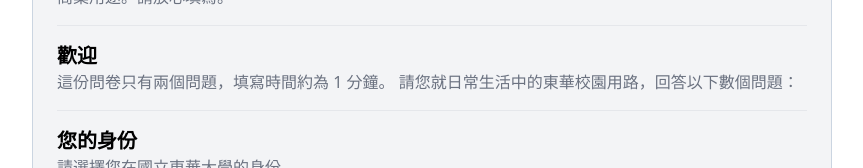
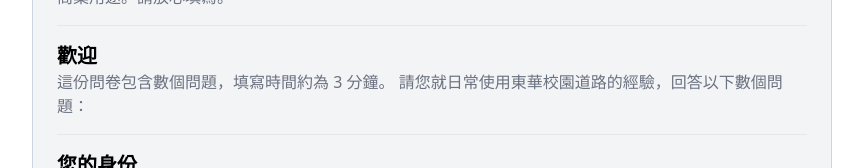
Before and after one commit to yc97463/ndhusa-traffic, a Next.js app: page / in a window 1280 px wide. Shown: the part 456-624 px from the top of the page, without its empty margins (208-1071 px from the left). Built offline with nearby package versions, Linux system fonts and the light colour scheme.

Commit message:
fix typo

```diff
--- a/pages/index.tsx
+++ b/pages/index.tsx
@@ -11,7 +11,7 @@ export default function Survey() {
           </h1>
           <div>
             <p className="my-2">
-              歡迎<strong>油成</strong>！{" "}
+              <strong>油成</strong>您好！{" "}
               <a className="text-sky-500">（不是您嗎？）</a>
             </p>
             <p>
@@ -23,8 +23,8 @@ export default function Survey() {
           <div>
             <h2 className="text-xl font-bold">歡迎</h2>
             <p>
-              這份問卷只有兩個問題，填寫時間約為 1 分鐘。
-              請您就日常生活中的東華校園用路，回答以下數個問題：
+              這份問卷包含數個問題，填寫時間約為 3 分鐘。
+              請您就日常使用東華校園道路的經驗，回答以下數個問題：
             </p>
           </div>
           <hr className="my-4" />
```
